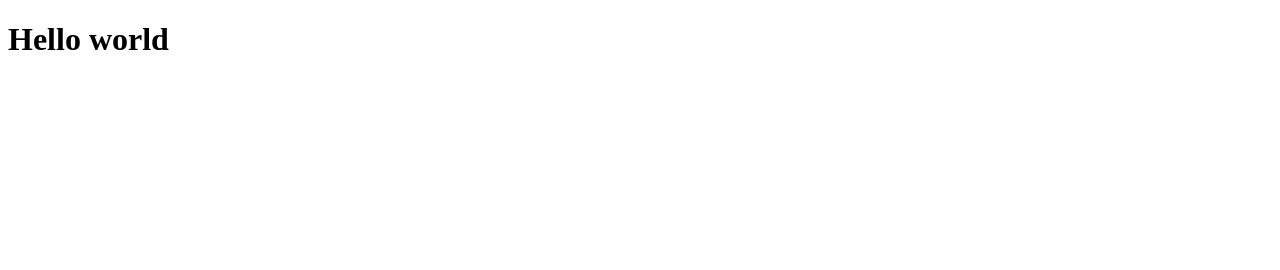
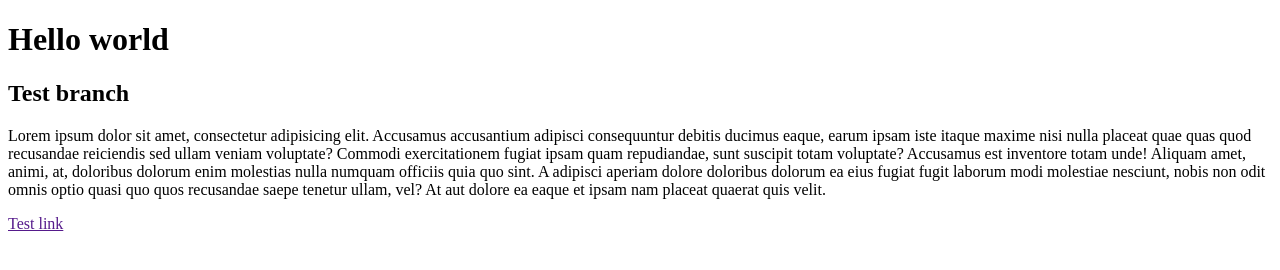
Before and after one commit to maxbirimkulov/collab, a plain HTML site: page index.html in a window 1280 px wide. Drawn offline with Linux system fonts and the light colour scheme.

Commit message:
add first test variant

```diff
--- a/index.html
+++ b/index.html
@@ -10,7 +10,9 @@
 <h1>Hello world</h1>
 
 <section class="first">
-
+    <h2>Test branch</h2>
+    <p>Lorem ipsum dolor sit amet, consectetur adipisicing elit. Accusamus accusantium adipisci consequuntur debitis ducimus eaque, earum ipsam iste itaque maxime nisi nulla placeat quae quas quod recusandae reiciendis sed ullam veniam voluptate? Commodi exercitationem fugiat ipsam quam repudiandae, sunt suscipit totam voluptate? Accusamus est inventore totam unde! Aliquam amet, animi, at, doloribus dolorum enim molestias nulla numquam officiis quia quo sint. A adipisci aperiam dolore doloribus dolorum ea eius fugiat fugit laborum modi molestiae nesciunt, nobis non odit omnis optio quasi quo quos recusandae saepe tenetur ullam, vel? At aut dolore ea eaque et ipsam nam placeat quaerat quis velit.</p>
+    <a href="">Test link</a>
 </section>
 <section class="second"></section>
 <section class="third"></section>
```
